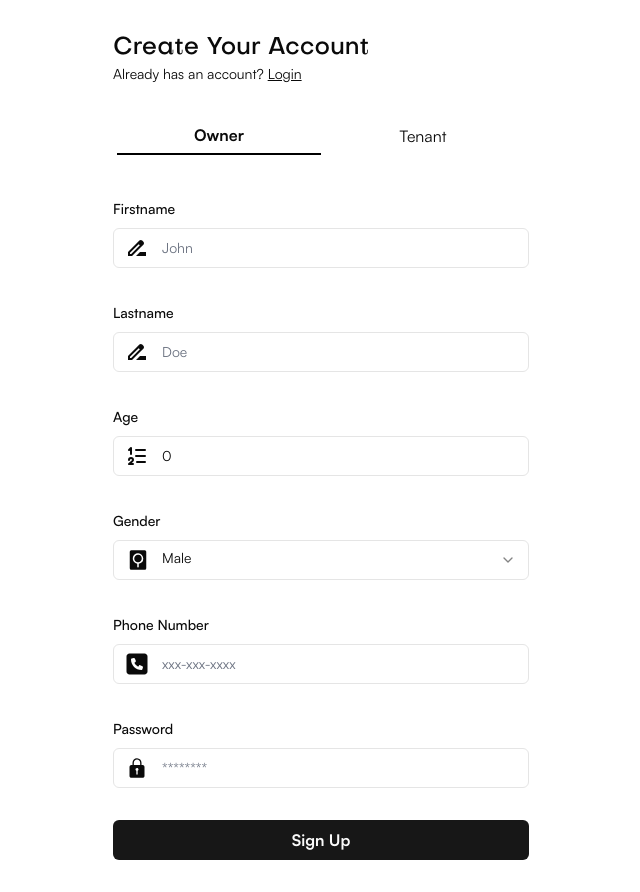
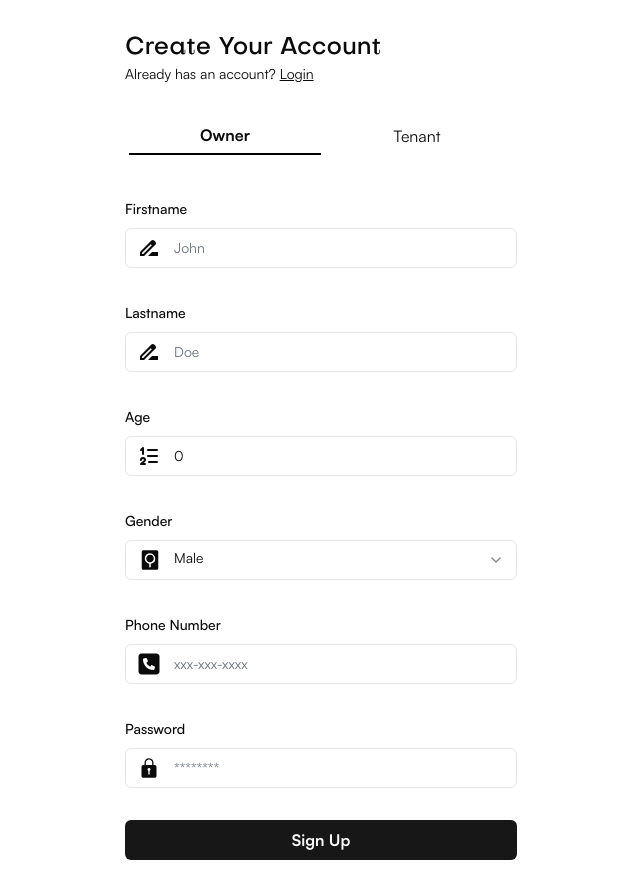
Before and after one commit to NattawatC/streamflow, a Next.js app: page /register in a window 1280 px wide. Shown: the whole page, without its empty margins (319-959 px from the left). Built offline with nearby package versions, Linux system fonts and the light colour scheme.

Commit message:
Change px

```diff
--- a/src/components/layout.tsx
+++ b/src/components/layout.tsx
@@ -10,7 +10,7 @@ export const MainLayout: React.FunctionComponent<ComponentProps<"main">> = ({
     <main
       className={cn(
         className,
-        "min-h-screen mx-auto w-full max-w-md px-4 py-8"
+        "min-h-screen mx-auto w-full max-w-md px-7 py-8"
       )}
       {...props}
     >
```
